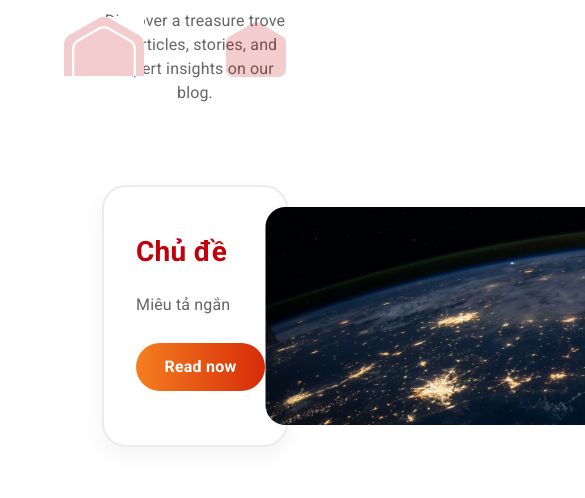
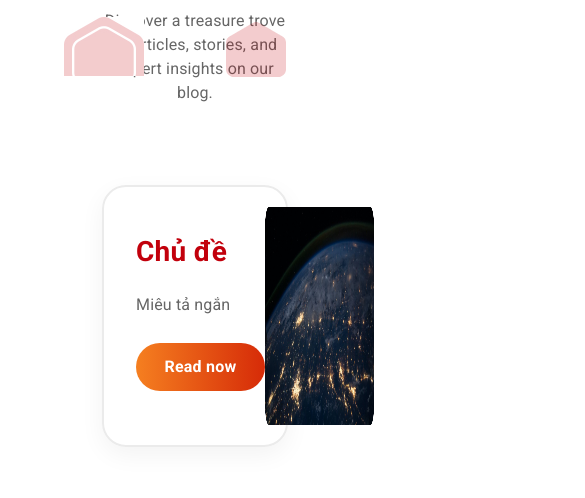
Before and after one commit to LVThanh6/project-webee, a plain HTML site: page public/pages/blogs/blogs.html in a window 390 px wide. Shown: the part 602-1100 px from the top of the page, 585 px wide, since content can reach past the window. Drawn offline with Linux system fonts and the light colour scheme.

Commit message:
upload 2

```diff
--- a/public/pages/blogs/blogs.css
+++ b/public/pages/blogs/blogs.css
@@ -279,6 +279,12 @@
     width: 600.5px;
     margin-right: 20px;
 }
+@media screen and (max-width: 1250px) {
+    .topic-right{
+        width: 60%;
+        height: 217.81px;
+    }
+}
 
 /* selection 2 */
 .selection2 {
```
